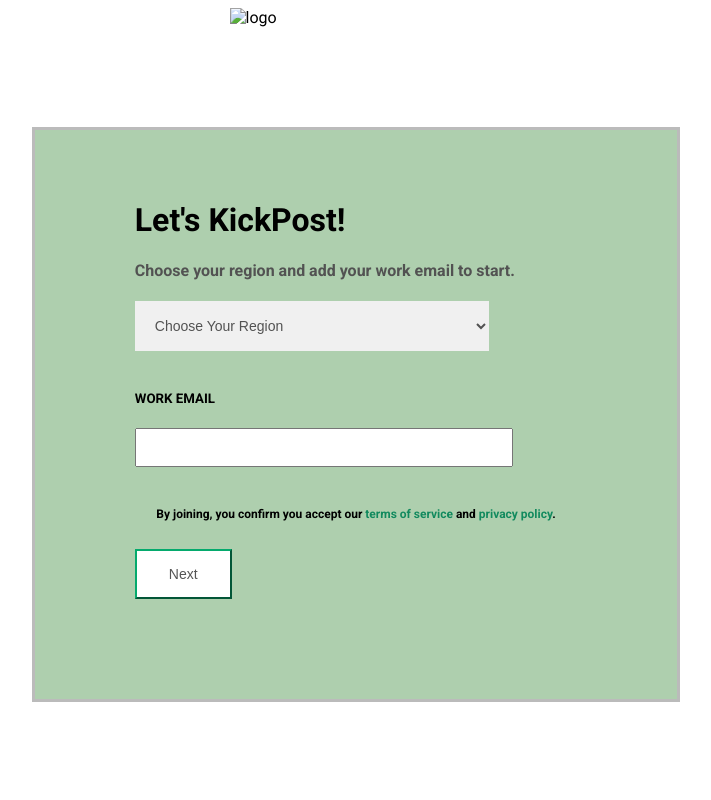
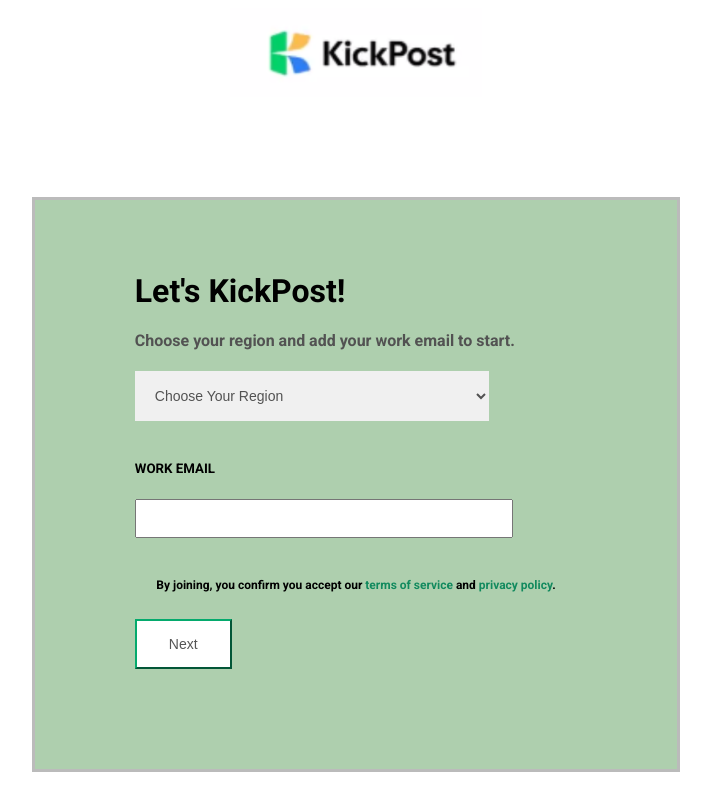
Before and after one commit to hmchin88/login_page_design, a plain HTML site: page index.html in a window 1280 px wide. Shown: the whole page, without its empty margins (284-995 px from the left). Drawn offline with Linux system fonts and the light colour scheme; files that its build step writes are made by us from their sources.

Commit message:
Update index.html

```diff
--- a/index.html
+++ b/index.html
@@ -2,7 +2,7 @@
 
 <html>
     <link rel="stylesheet" href="css/style.css">
-    <img src="images/Screenshot 2023-11-16 100249.png" alt="logo">
+    <img src="Screenshot 2023-11-16 100249.png" alt="logo">
     <body>
         <div class="container">
             <h1 class="page_title">Let's KickPost!</h1>
```
